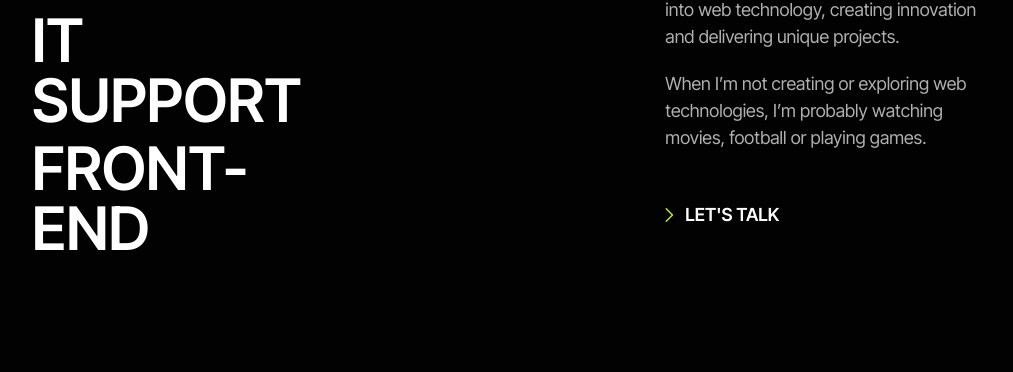
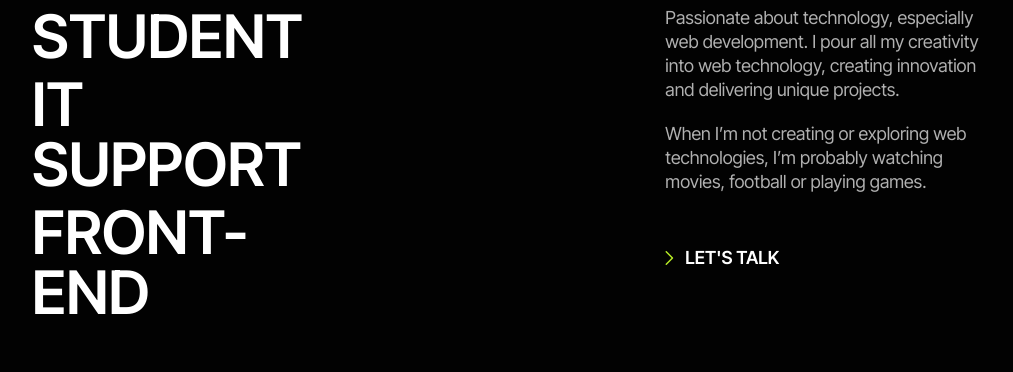
Before and after one commit to parukazz/portfolio-v2, a React (Vite) app: page / in a window 1280 px wide. Shown: the part 1178-1550 px from the top of the page, without its empty margins (228-1241 px from the left). Built offline with nearby package versions, Linux system fonts and the light colour scheme.

Commit message:
add photo 1 & 2

```diff
--- a/src/components/sections/About.jsx
+++ b/src/components/sections/About.jsx
@@ -1,28 +1,41 @@
 import { abouttext, roletitle } from "../../constans";
 import Button from "../Button";
 import TitleSection from "../TitleSection";
+import Photo1 from "../../assets/photo-1.png";
+import Photo2 from "../../assets/photo-2.png";
 
 const About = () => {
   return (
     <section className="bg-primary relative px-[5%] md:px-[70px] py-40 w-full">
       <TitleSection section="ABOUT" title="WHO I AM" />
-      <div className="w-full flex justify-end pt-16">
-        <div className="flex w-5/6 h-96">
-          <div className="flex justify-between">
-            <div className="w-1/3 uppercase text-heading font-semibold flex flex-col leading-none gap-2">
+      <div className="w-full flex md:justify-end pt-32">
+        <div className="flex flex-col w-full md:w-5/6 gap-32">
+          <div className="flex flex-col md:flex-row justify-between gap-9 md:gap-0">
+            <div className="w-full md:w-1/3 uppercase text-5xl md:text-heading font-semibold flex flex-col leading-none gap-2">
               {roletitle.map((item, index) => (
                 <h2 key={index}>{item.label}</h2>
               ))}
             </div>
-            <div className="w-1/3">
+            <div className="w-full md:w-1/3">
               <div className="flex flex-col gap-5 mb-[50px]">
                 {abouttext.map((item, index) => (
-                  <p key={index} className="text-txt-muted text-paragraph">
+                  <p
+                    key={index}
+                    className="text-txt-muted text-base md:text-paragraph"
+                  >
                     {item.text}
                   </p>
                 ))}
               </div>
               <Button />
+            </div>
+          </div>
+          <div className="flex flex-col md:flex-row justify-between items-center gap-9 md:gap-0">
+            <div className="">
+              <img src={Photo1} alt="" />
+            </div>
+            <div className="">
+              <img src={Photo2} alt="" />
             </div>
           </div>
         </div>
```
